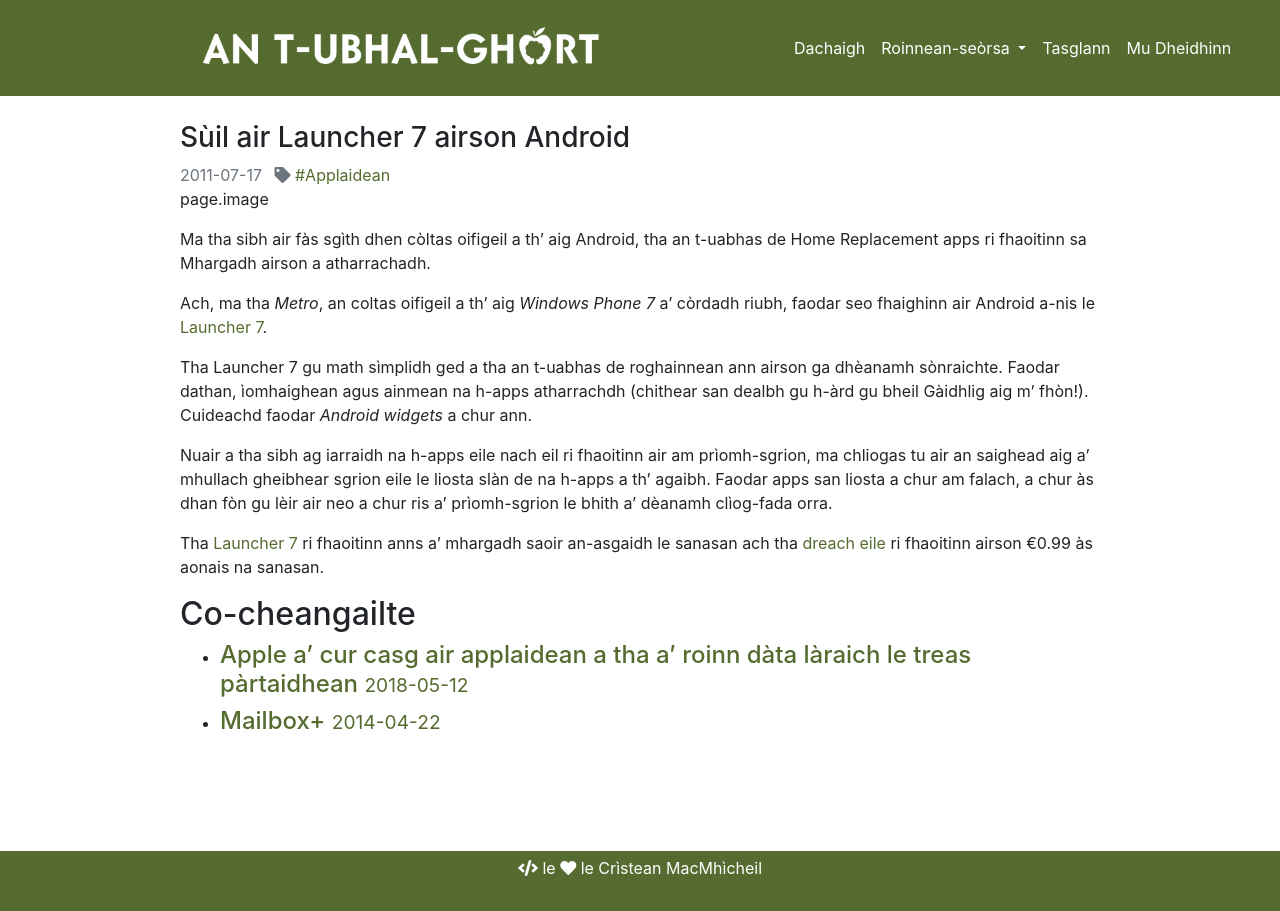
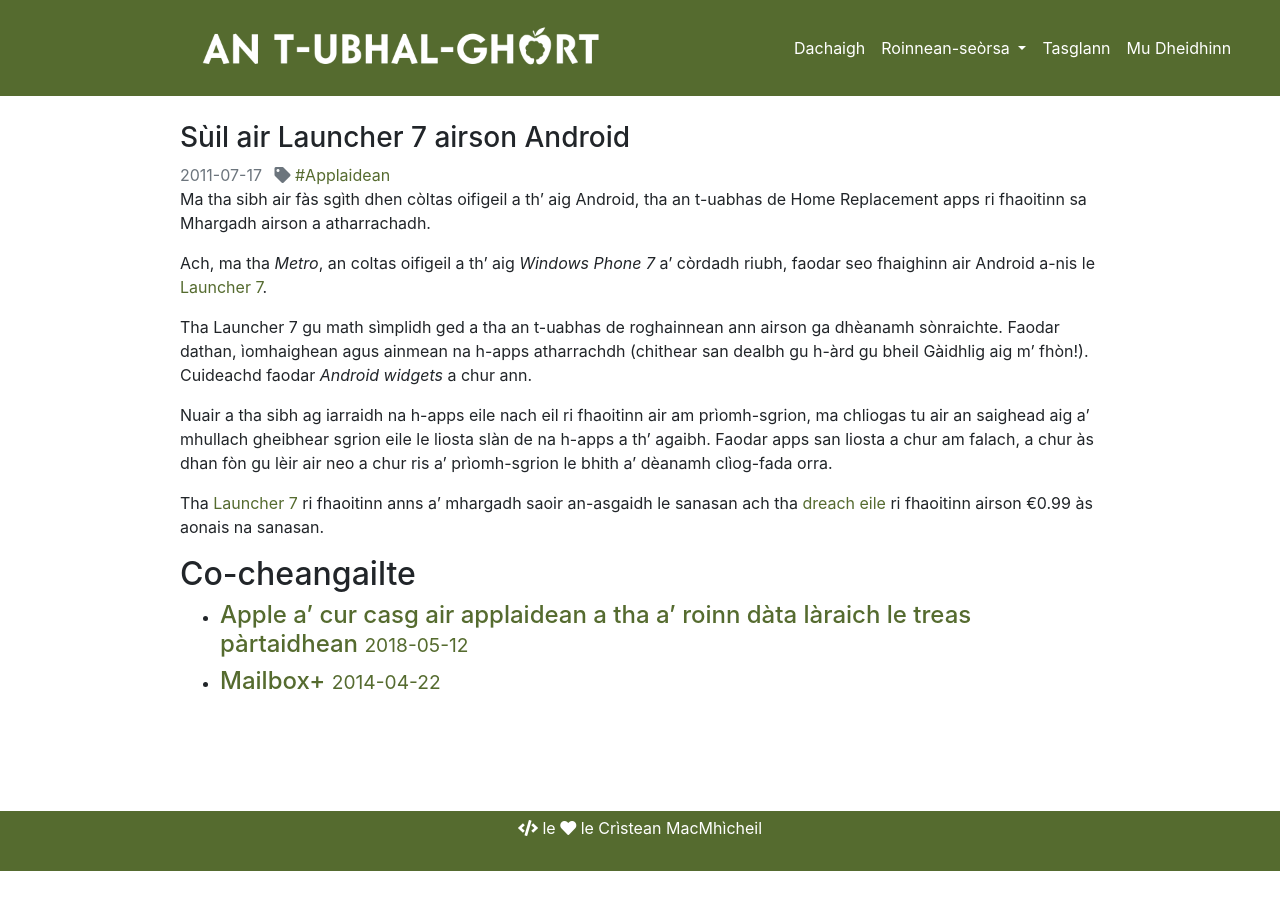
Before and after one commit to MacMhicheil/atug, a Jekyll site: the page built from _posts/2011-07-17-suil-air-launcher-7-airson-android.md, in a window 1280 px wide. Built offline with Jekyll 4.4.1, drawn with Linux system fonts in a browser that asks for light colours; nearby versions of some CDN libraries.

Commit message:
Update post.html

```diff
--- a/_layouts/post.html
+++ b/_layouts/post.html
@@ -16,9 +16,6 @@
             </a>
           {% endfor %}
         </span>
-          <img src="{{ post.image }}" class="post-image">
-
-          <p>page.image</p>
           <img src="{{ page.image }}" class="post-image">
 
         {{ content }}
```
